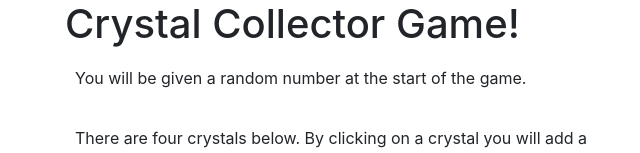
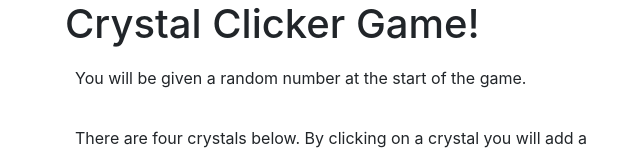
Before and after one commit to chrisgud/unit-4-game, a plain HTML site: page index.html in a window 1280 px wide. Shown: the top 153 px of the page, without its empty margins (20-660 px from the left). Drawn offline with nearby package versions, Linux system fonts and the light colour scheme.

Commit message:
title changed

```diff
--- a/index.html
+++ b/index.html
@@ -13,7 +13,7 @@
     <div class='container'>
         <div class='row'>
             <div class='col'>
-                <h1>Crystal Collector Game!</h1>
+                <h1>Crystal Clicker Game!</h1>
             </div>
         </div>
         <div class='row'>
```
